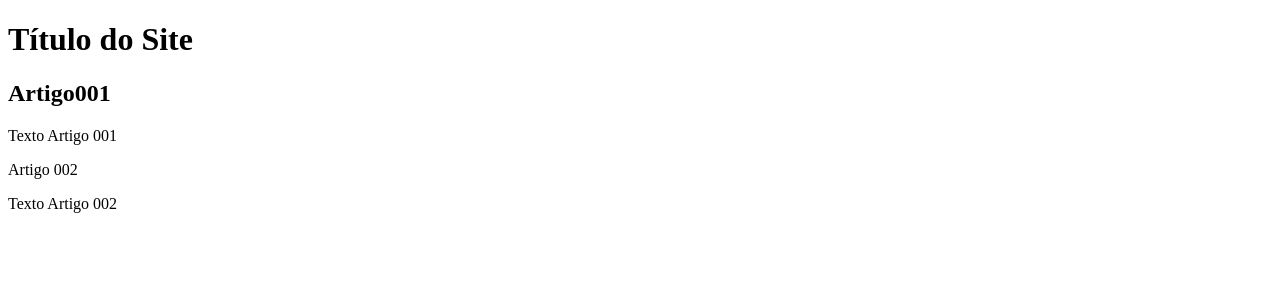
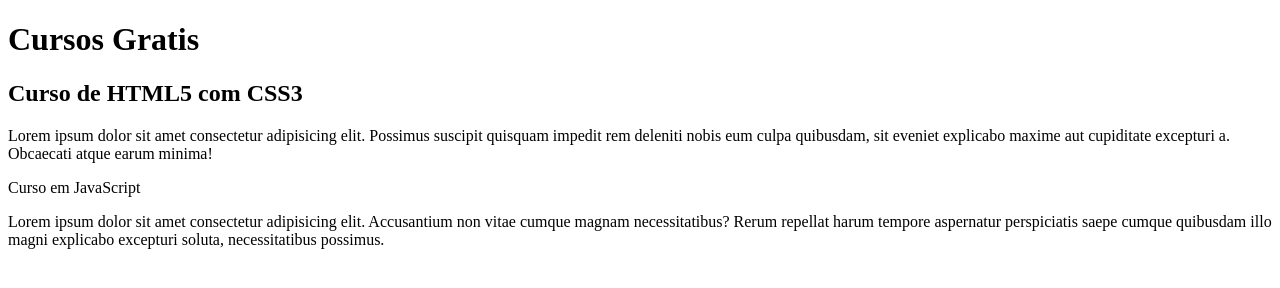
Before and after one commit to gwm1965/projeto-site, a plain HTML site: page index.html in a window 1280 px wide. Drawn offline with Linux system fonts and the light colour scheme.

Commit message:
comecei a escrever o conteúdo

```diff
--- a/index.html
+++ b/index.html
@@ -9,14 +9,14 @@
 <body>
     <main>
         <header>
-            <h1>Título do Site</h1>
+            <h1>Cursos Gratis</h1>
         </header>
         <article>
-            <h2>Artigo001</h2>
-            <p>Texto Artigo 001</p>
+            <h2>Curso de  HTML5 com CSS3</h2>
+            <p>Lorem ipsum dolor sit amet consectetur adipisicing elit. Possimus suscipit quisquam impedit rem deleniti nobis eum culpa quibusdam, sit eveniet explicabo maxime aut cupiditate excepturi a. Obcaecati atque earum minima!</p>
         </article>
-        <article>Artigo 002</article>
-        <p>Texto Artigo 002</p>
+        <article>Curso em JavaScript</article>
+        <p>Lorem ipsum dolor sit amet consectetur adipisicing elit. Accusantium non vitae cumque magnam necessitatibus? Rerum repellat harum tempore aspernatur perspiciatis saepe cumque quibusdam illo magni explicabo excepturi soluta, necessitatibus possimus.</p>
     </main>
 </body>
 </html>
```
